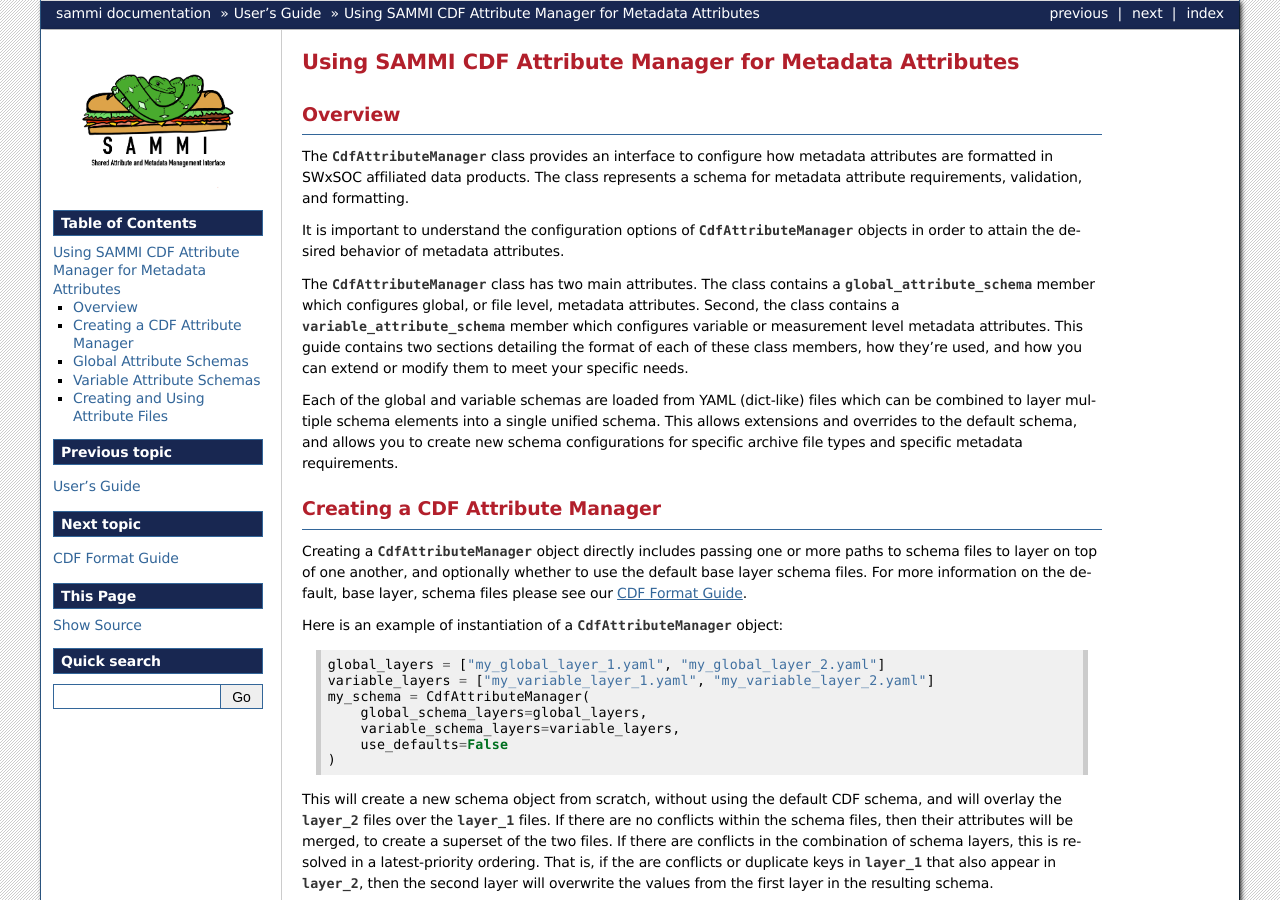
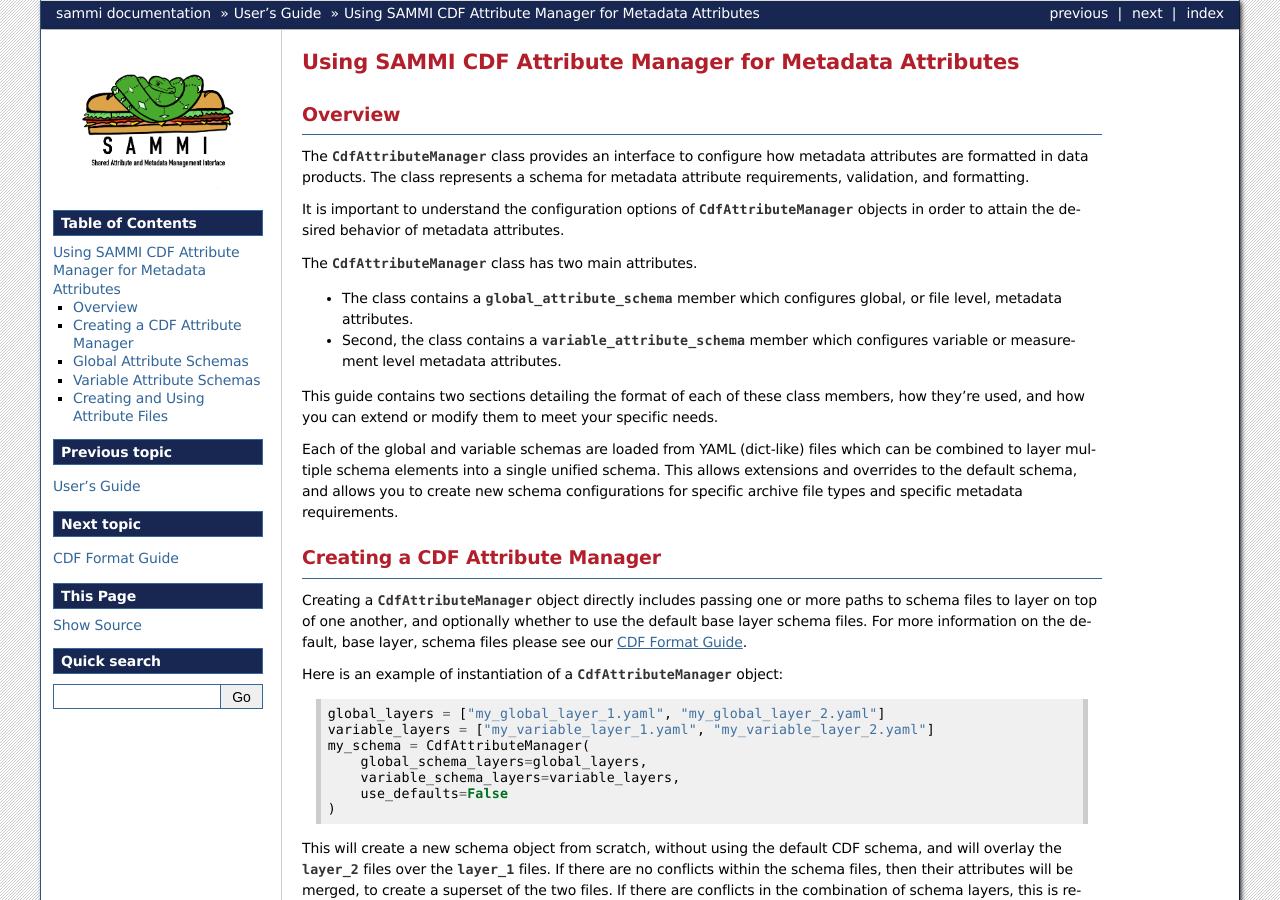
Before and after one commit to swxsoc/sammi, a Sphinx documentation site: the page built from docs/user-guide/cdf_attribute_management.rst, in a window 1280 px wide and 900 px high. Built offline with Sphinx 7.4.7, drawn with Linux system fonts in a browser that asks for light colours; the version number could not be read and is left out; some of the changed text lies outside the part shown.

Commit message:
Updates from PR

```diff
--- a/docs/user-guide/cdf_attribute_management.rst
+++ b/docs/user-guide/cdf_attribute_management.rst
@@ -7,14 +7,16 @@
 Overview
 ========
 
-The :py:class:`~sammi.cdf_attribute_manager.CdfAttributeManager` class provides an interface to configure how metadata attributes are formatted in SWxSOC affiliated data products.
+The :py:class:`~sammi.cdf_attribute_manager.CdfAttributeManager` class provides an interface to configure how metadata attributes are formatted in data products.
 The class represents a schema for metadata attribute requirements, validation, and formatting.
 
 It is important to understand the configuration options of :py:class:`~sammi.cdf_attribute_manager.CdfAttributeManager` objects in order to attain the desired behavior of metadata attributes.
 
 The :py:class:`~sammi.cdf_attribute_manager.CdfAttributeManager` class has two main attributes.
-The class contains a :py:attr:`~sammi.cdf_attribute_manager.CdfAttributeManager.global_attribute_schema` member which configures global, or file level, metadata attributes.
-Second, the class contains a  :py:attr:`~sammi.cdf_attribute_manager.CdfAttributeManager.variable_attribute_schema` member which configures variable or measurement level metadata attributes.
+
+* The class contains a :py:attr:`~sammi.cdf_attribute_manager.CdfAttributeManager.global_attribute_schema` member which configures global, or file level, metadata attributes.
+* Second, the class contains a  :py:attr:`~sammi.cdf_attribute_manager.CdfAttributeManager.variable_attribute_schema` member which configures variable or measurement level metadata attributes.
+
 This guide contains two sections detailing the format of each of these class members, how they're used, and how you can extend or modify them to meet your specific needs.
 
 Each of the global and variable schemas are loaded from YAML (dict-like) files which can be combined to layer multiple schema elements into a single unified schema.
```
Also changed, not shown: other parts of docs/user-guide/cdf_attribute_management.rst (+5 -0 lines).
